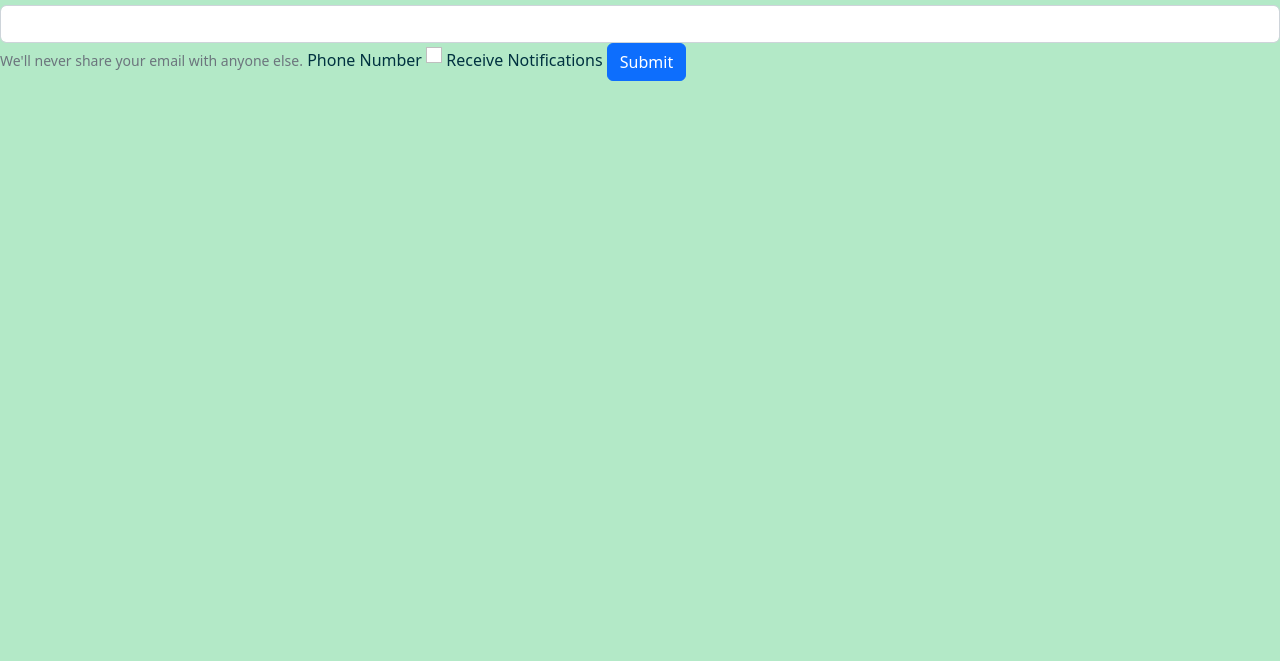
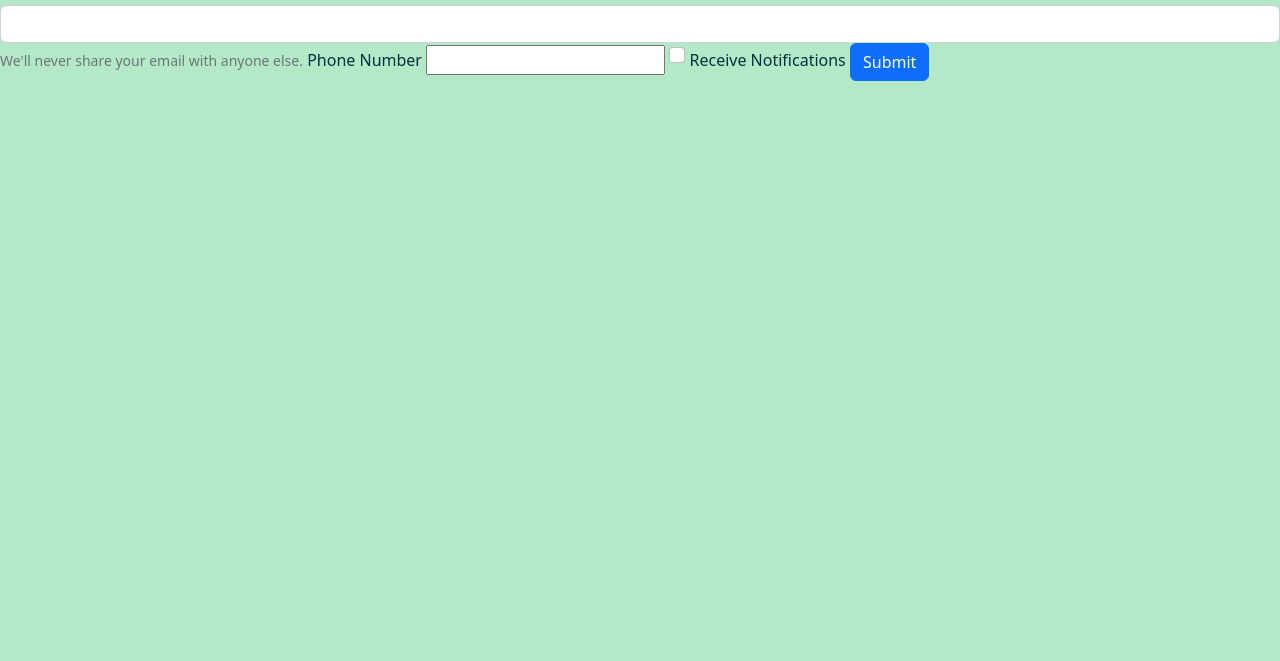
Before and after one commit to tinglebrody/tinglebrody.github.io, a plain HTML site: page MyPersonalSite/contact.html in a window 1280 px wide. Shown: the part 139-800 px from the top of the page. Drawn offline with Linux system fonts and the light colour scheme.

Commit message:
Update contact.html

```diff
--- a/MyPersonalSite/contact.html
+++ b/MyPersonalSite/contact.html
@@ -35,8 +35,8 @@
       <input type="email" class="form-control" id="exampleInputEmail1" aria-describedby="emailHelp">
       <label id="emailHelp" class="form-text">We'll never share your email with anyone else.</label>
       <label for="phone">Phone Number</label>
-      <input type="text" id
-      <input type="checkbox" class="form-check-input" id="exampleCheck1">
+      <input type="text" id>
+      <input type="checkbox" class="form-check-input" id="exampleCheck1"> </input>
       <label class="form-check-label" for="exampleCheck1">Receive Notifications</label>
       <button type="submit" class="btn btn-primary">Submit</button>
     </div>
```
